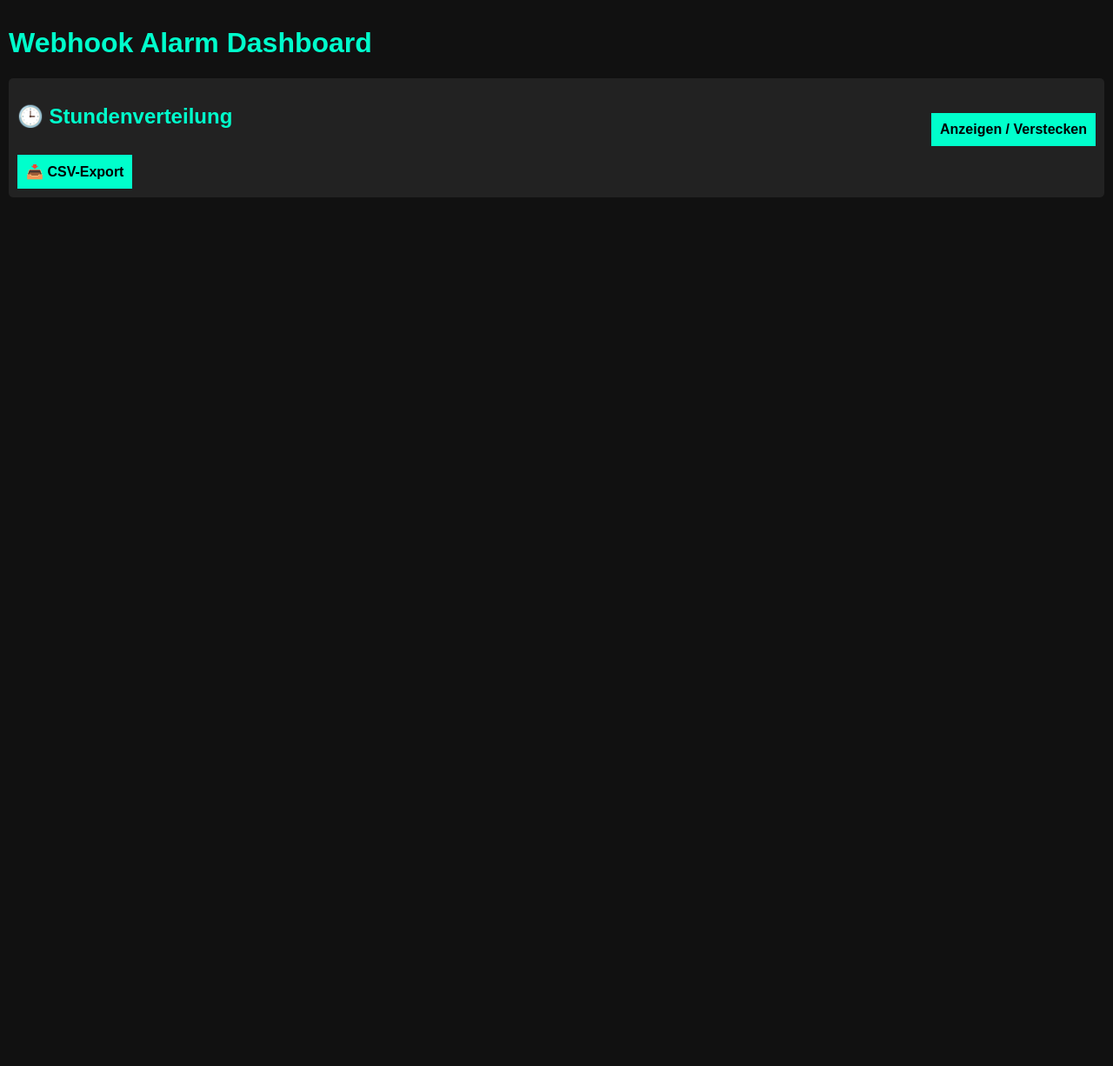
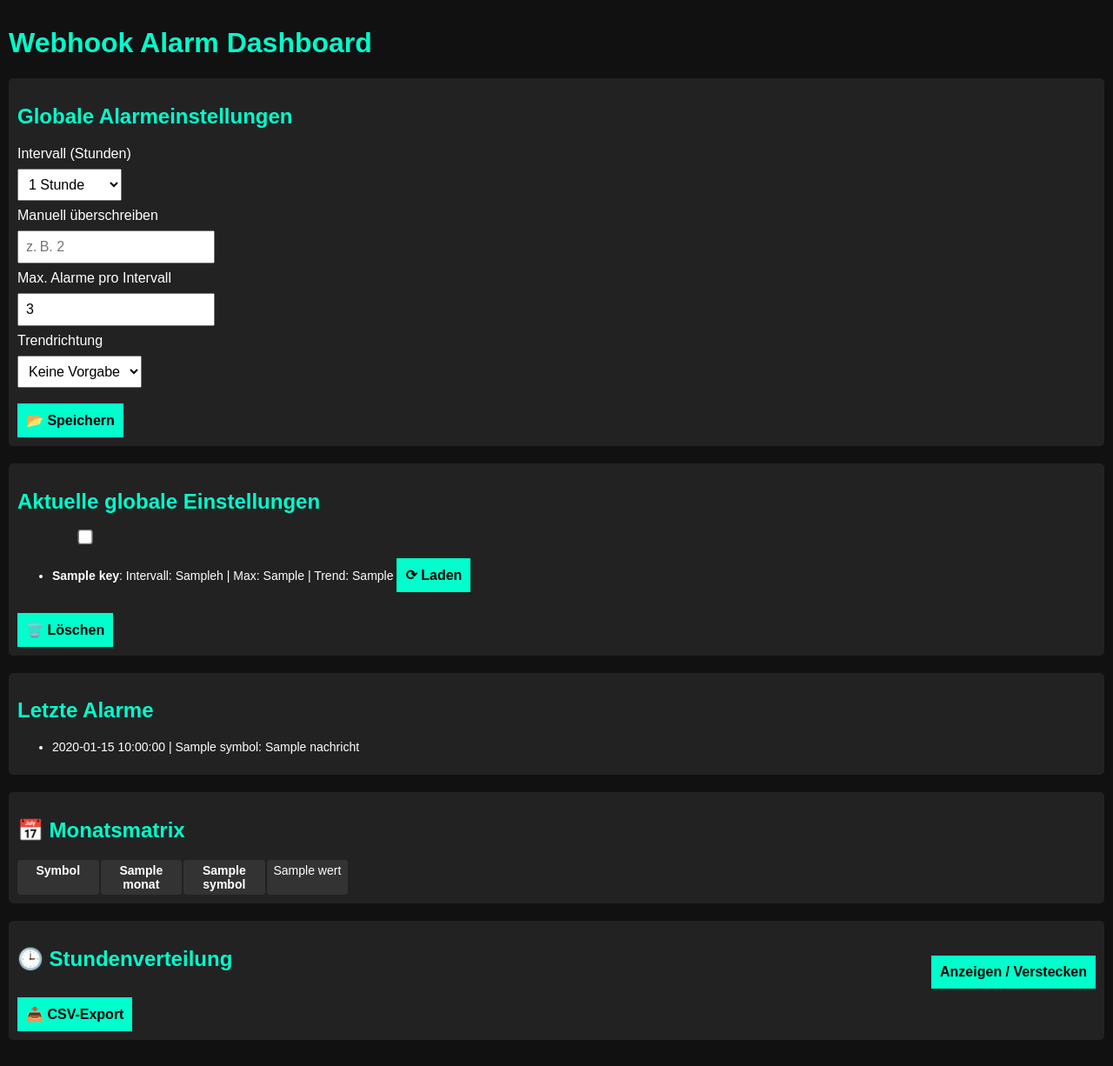
Before and after one commit to Bubu89/webhook-alarm-analyse, a Flask app: template templates/dashboard.html in a window 1280 px wide. Shown: the whole page at 87% size. Before the commit the page ends 227 px from the top, so only its background shows below. Run offline with Flask 3, Linux system fonts and the light colour scheme; the template is opened without the code that fills it: most values are stand-ins (such as "Sample title", 1, 10 or a date in 2020).

Commit message:
Update dashboard.html

```diff
--- a/templates/dashboard.html
+++ b/templates/dashboard.html
@@ -81,7 +81,75 @@
 <body>
     <h1>Webhook Alarm Dashboard</h1>
 
-    <!-- Bestehende Abschnitte ... -->
+    <div class="section">
+        <h2>Globale Alarmeinstellungen</h2>
+        <form action="/update-settings" method="post">
+            <label>Intervall (Stunden)</label>
+            <select name="interval_hours_dropdown">
+                <option value="1">1 Stunde</option>
+                <option value="3">3 Stunden</option>
+                <option value="6">6 Stunden</option>
+                <option value="12">12 Stunden</option>
+                <option value="24">24 Stunden</option>
+            </select>
+            <label>Manuell überschreiben</label>
+            <input type="number" name="interval_hours_manual" placeholder="z. B. 2">
+            <label>Max. Alarme pro Intervall</label>
+            <input type="number" name="max_alarms" value="3">
+            <label>Trendrichtung</label>
+            <select name="trend_richtung">
+                <option value="neutral">Keine Vorgabe</option>
+                <option value="bullish">🟢 Bullisch</option>
+                <option value="bearish">🔴 Bärisch</option>
+            </select>
+            <input type="hidden" name="symbol" value="ALL">
+            <button type="submit">📂 Speichern</button>
+        </form>
+    </div>
+
+    <div class="section">
+        <h2>Aktuelle globale Einstellungen</h2>
+        {% if einstellungen %}
+        <form method="post" action="/delete-multiple-settings">
+            <ul>
+            {% for key, config in einstellungen.items() %}
+                <li>
+                    <input type="checkbox" name="delete_keys" value="{{ key }}" class="checkbox">
+                    <strong>{{ key }}</strong>: Intervall: {{ config.interval_hours }}h | Max: {{ config.max_alarms }} | Trend: {{ config.trend_richtung }}
+                    <button type="button" onclick="ladeEinstellungen('{{ config.interval_hours }}', '{{ config.max_alarms }}', '{{ config.trend_richtung }}')">⟳ Laden</button>
+                </li>
+            {% endfor %}
+            </ul>
+            <button type="submit">🗑️ Löschen</button>
+        </form>
+        {% else %}<p>Keine Einstellungen gesetzt.</p>{% endif %}
+    </div>
+
+    <div class="section">
+        <h2>Letzte Alarme</h2>
+        <ul id="alarmListe">
+        {% for eintrag in letzte_ereignisse %}
+            <li class="{% if loop.index > 5 %}hidden{% endif %}">
+                {{ eintrag["timestamp"].strftime('%Y-%m-%d %H:%M:%S') }} | {{ eintrag["symbol"] }}: {{ eintrag["nachricht"] or eintrag.get("event") }}
+            </li>
+        {% endfor %}
+        </ul>
+        {% if letzte_ereignisse|length > 5 %}
+        <button id="toggleAlarmeBtn" onclick="toggleAlarme()" data-expanded="false">📋 Alle anzeigen</button>
+        {% endif %}
+    </div>
+
+    <div class="section">
+        <h2>📅 Monatsmatrix</h2>
+        <div class="matrix">
+            <div><strong>Symbol</strong></div>
+            {% for monat in monate %}<div><strong>{{ monat }}</strong></div>{% endfor %}
+            {% for symbol, werte in matrix.items() %}
+                <div><strong>{{ symbol }}</strong></div>
+                {% for wert in werte %}<div>{{ wert }}</div>{% endfor %}
+            {% endfor %}
+        </div>
+    </div>
 
     <div class="section">
         <h2>
```
